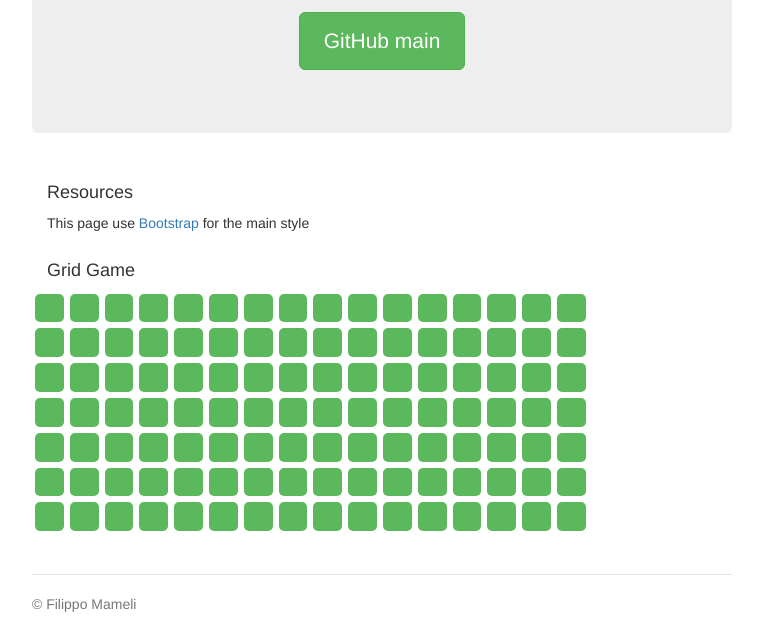
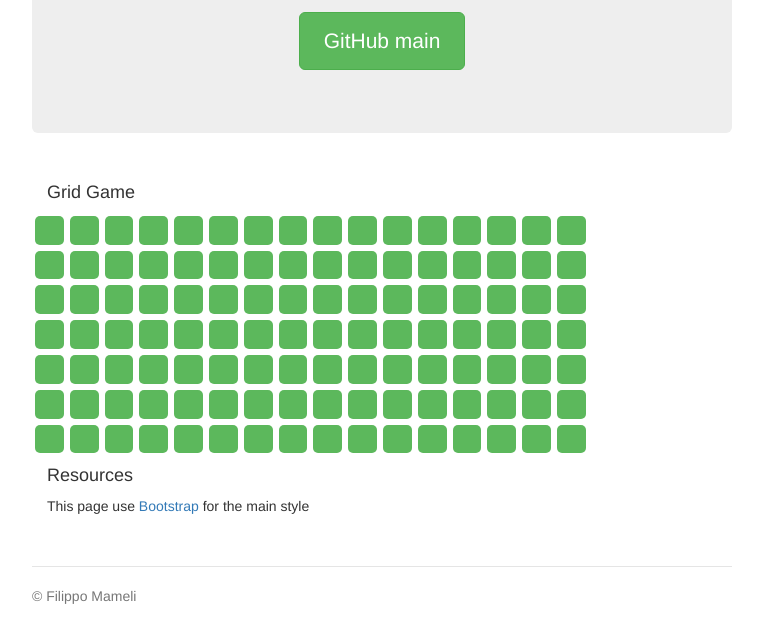
Before and after one commit to mameli/mameli.github.io, a plain HTML site: page index.html in a window 1280 px wide. Shown: the part 320-964 px from the top of the page, without its empty margins (258-1021 px from the left). Drawn offline with Linux system fonts and the light colour scheme.

Commit message:
content update

```diff
--- a/index.html
+++ b/index.html
@@ -45,12 +45,11 @@
 
     <div class="row marketing">
       <div class="col-lg-12">
-        <h4>Resources</h4>
-        <p>
-          This page use <a href="http://getbootstrap.com">Bootstrap</a> for the main style
-        </p>
           <h4>Grid Game</h4>
           <div class="grid-game"></div>
+
+          <h4>Resources</h4>
+          <p>This page use <a href="http://getbootstrap.com">Bootstrap</a> for the main style</p>
 
       </div>
     </div>
```
